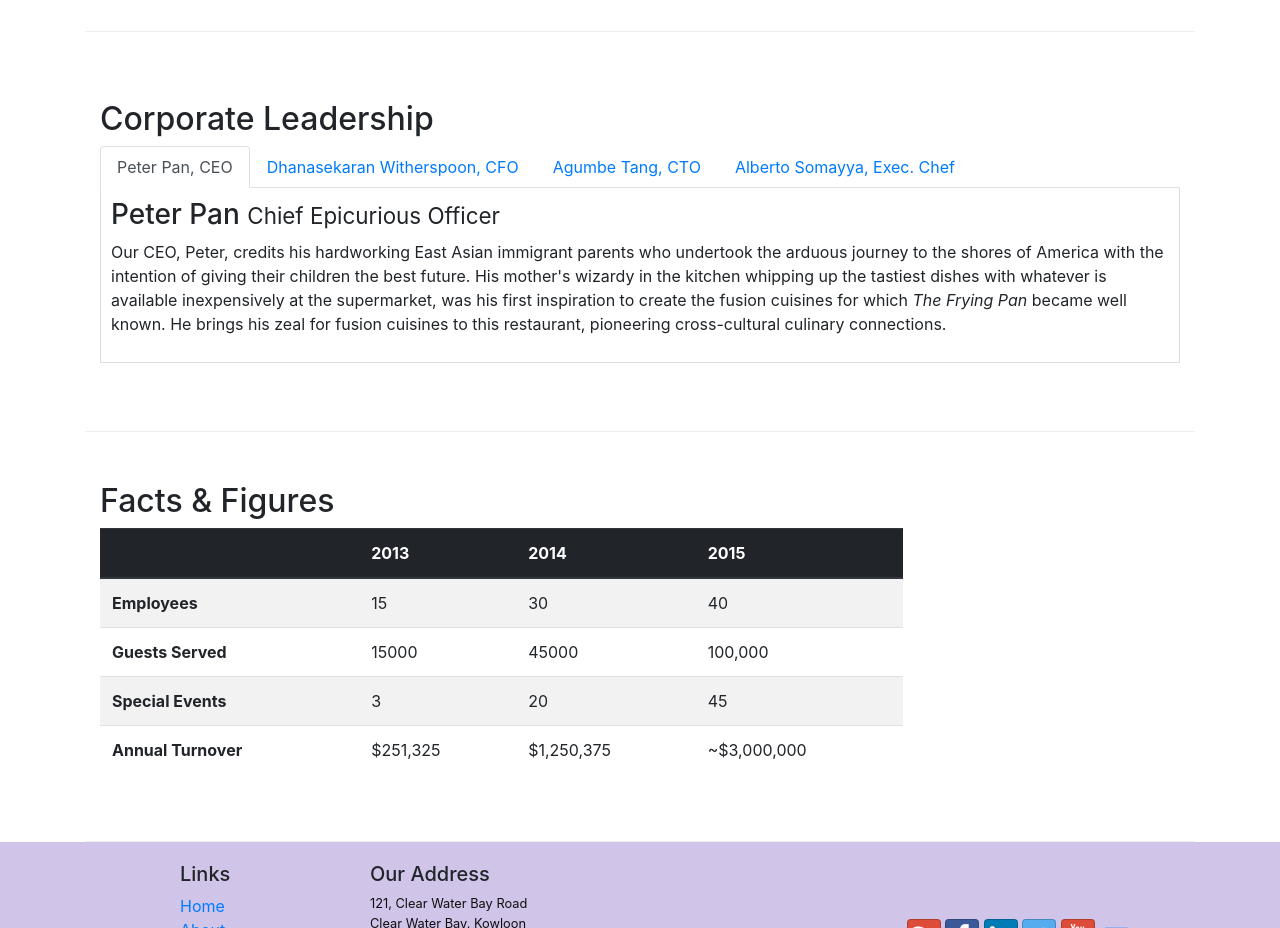
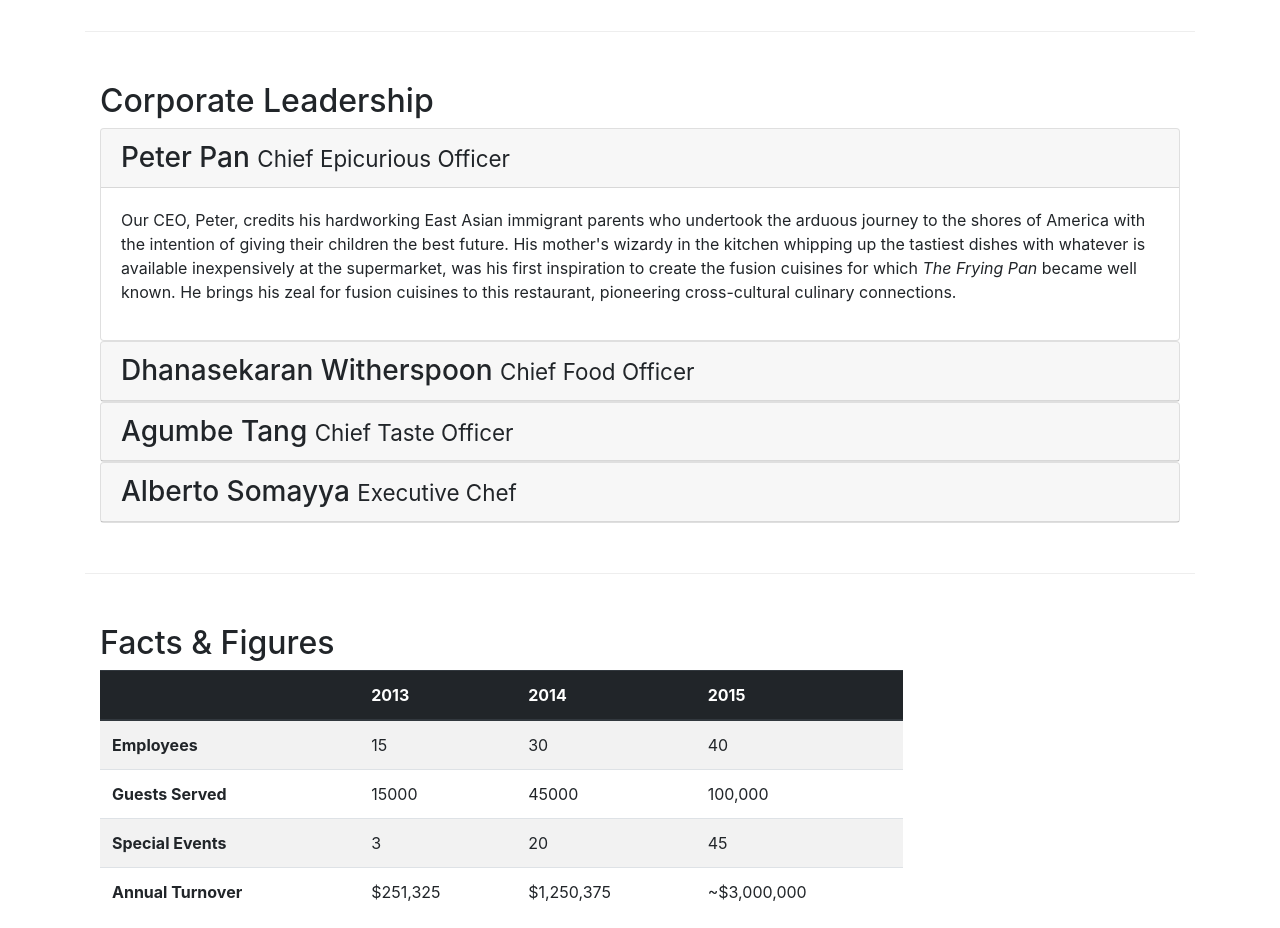
Before and after one commit to Kritika-Singhal/Confusion, a website: page aboutus.html in a window 1280 px wide. Shown: the part 940-1868 px from the top of the page. Drawn offline with nearby package versions, Linux system fonts and the light colour scheme.

Commit message:
Accordion

```diff
--- a/aboutus.html
+++ b/aboutus.html
@@ -103,37 +103,66 @@
             <div class = "col-12">
                 <h2>Corporate Leadership</h2>
 
-                <ul class="nav nav-tabs">
-                    <li class="nav-item">
-                        <a class="nav-link active" href="#peter" role="tab" data-toggle="tab">Peter Pan, CEO</a>
-                    </li>
-                    <li class="nav-item">
-                        <a class="nav-link" href="#danny" role="tab" data-toggle="tab">Dhanasekaran Witherspoon, CFO</a>
-                    </li>
-                    <li class="nav-item">
-                        <a class="nav-link" href="#agumbe" role="tab" data-toggle="tab">Agumbe Tang, CTO</a>
-                    </li>
-                    <li class="nav-item">
-                        <a class="nav-link" href="#alberto" role="tab" data-toggle="tab">Alberto Somayya, Exec. Chef</a>
-                    </li>
-                </ul>
+                <div id="accordion">
+                    <div class="card">
+                        <div class="card-header" role="tab" id="peterhead">
+                            <h3 class="mb-0">
+                                <a data-toggle="collapse" data-target="#peter">
+                                    Peter Pan <small>Chief Epicurious Officer</small>
+                                </a>
+                            </h3>
+                        </div>
+                        <div role="tabpanel" class="collapse show" id="peter" data-parent="#accordion">
+                            <div class="card-body">
+                                <p class="d-none d-sm-block">Our CEO, Peter, credits his hardworking East Asian immigrant parents who undertook the arduous journey to the shores of America with the intention of giving their children the best future. His mother's wizardy in the kitchen whipping up the tastiest dishes with whatever is available inexpensively at the supermarket, was his first inspiration to create the fusion cuisines for which <em>The Frying Pan</em> became well known. He brings his zeal for fusion cuisines to this restaurant, pioneering cross-cultural culinary connections.</p>
+                            </div>
+                        </div>
+                    </div>
 
-                <div class="tab-content">
-                    <div id="peter" role="tabpanel" class="tab-pane  fade show active">
-                        <h3>Peter Pan <small>Chief Epicurious Officer</small></h3>
-                        <p class="d-none d-sm-block">Our CEO, Peter, credits his hardworking East Asian immigrant parents who undertook the arduous journey to the shores of America with the intention of giving their children the best future. His mother's wizardy in the kitchen whipping up the tastiest dishes with whatever is available inexpensively at the supermarket, was his first inspiration to create the fusion cuisines for which <em>The Frying Pan</em> became well known. He brings his zeal for fusion cuisines to this restaurant, pioneering cross-cultural culinary connections.</p>
+                    <div class="card">
+                        <div class="card-header" role="tab" id="dannyhead">
+                            <h3 class="mb-0">
+                                <a data-toggle="collapse" data-target="#danny">
+                                    Dhanasekaran Witherspoon <small>Chief Food Officer</small>
+                                </a>
+                            </h3>
+                        </div>
+                        <div role="tabpanel" class="collapse" id="danny" data-parent="#accordion">
+                            <div class="card-body">
+                                <p class="d-none d-sm-block">Our CFO, Danny, as he is affectionately referred to by his colleagues, comes from a long established family tradition in farming and produce. His experiences growing up on a farm in the Australian outback gave him great appreciation for varieties of food sources. As he puts it in his own words, <em>Everything that runs, wins, and everything that stays, pays!</em></p>
+                            </div>
+                        </div>
                     </div>
-                    <div id="danny" role="tabpanel" class="tab-pane fade">
-                        <h3>Dhanasekaran Witherspoon <small>Chief Food Officer</small></h3>
-                        <p class="d-none d-sm-block">Our CFO, Danny, as he is affectionately referred to by his colleagues, comes from a long established family tradition in farming and produce. His experiences growing up on a farm in the Australian outback gave him great appreciation for varieties of food sources. As he puts it in his own words, <em>Everything that runs, wins, and everything that stays, pays!</em></p>
+
+
+                    <div class="card">
+                        <div class="card-header" role="tab" id="agumbehead">
+                            <h3 class="mb-0">
+                                <a data-toggle="collapse" data-target="#agumbe">
+                                    Agumbe Tang <small>Chief Taste Officer</small>
+                                </a>
+                            </h3>
+                        </div>
+                        <div role="tabpanel" class="collapse" id="agumbe" data-parent="#accordion">
+                            <div class="card-body">
+                                <p class="d-none d-sm-block">Blessed with the most discerning gustatory sense, Agumbe, our CTO, personally ensures that every dish that we serve meets his exacting tastes. Our chefs dread the tongue lashing that ensues if their dish does not meet his exacting standards. He lives by his motto, <em>You click only if you survive my lick.</em></p>
+                            </div>
+                        </div>
                     </div>
-                    <div id="agumbe" role="tabpanel" class="tab-pane fade">
-                        <h3>Agumbe Tang <small>Chief Taste Officer</small></h3>
-                        <p class="d-none d-sm-block">Blessed with the most discerning gustatory sense, Agumbe, our CTO, personally ensures that every dish that we serve meets his exacting tastes. Our chefs dread the tongue lashing that ensues if their dish does not meet his exacting standards. He lives by his motto, <em>You click only if you survive my lick.</em></p>
-                    </div>
-                    <div id="alberto" role="tabpanel" class="tab-pane fade">
-                        <h3>Alberto Somayya <small>Executive Chef</small></h3>
-                        <p class="d-none d-sm-block">Award winning three-star Michelin chef with wide International experience having worked closely with whos-who in the culinary world, he specializes in creating mouthwatering Indo-Italian fusion experiences. He says, <em>Put together the cuisines from the two craziest cultures, and you get a winning hit! Amma Mia!</em></p>
+
+                    <div class="card">
+                        <div class="card-header" role="tab" id="albertohead">
+                            <h3 class="mb-0">
+                                <a data-toggle="collapse" data-target="#alberto">
+                                    Alberto Somayya <small>Executive Chef</small>
+                                </a>
+                            </h3>
+                        </div>
+                        <div role="tabpanel" class="collapse" id="alberto" data-parent="#accordion">
+                            <div class="card-body">
+                                <p class="d-none d-sm-block">Award winning three-star Michelin chef with wide International experience having worked closely with whos-who in the culinary world, he specializes in creating mouthwatering Indo-Italian fusion experiences. He says, <em>Put together the cuisines from the two craziest cultures, and you get a winning hit! Amma Mia!</em></p>
+                            </div>
+                        </div>
                     </div>
                 </div>
             </div>
```
